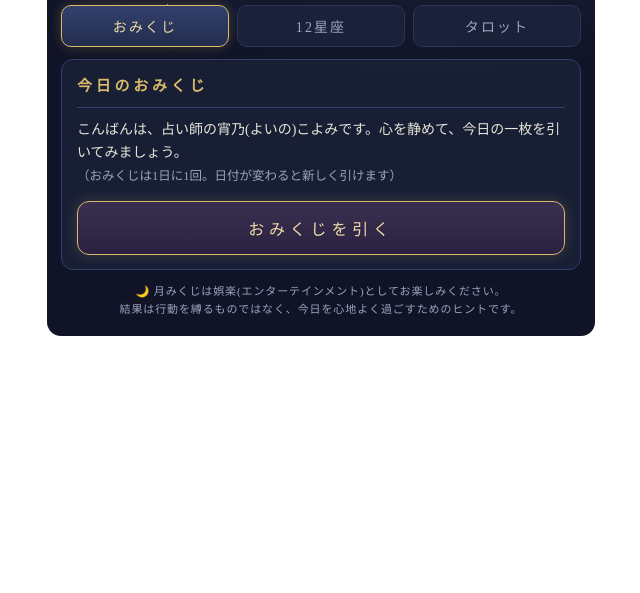
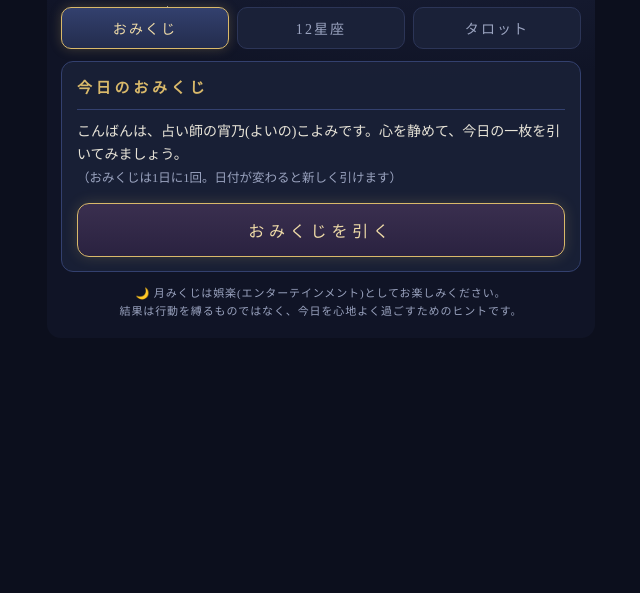
Before and after one commit to gryo1240/tsukimikuji, a plain HTML site: page index.html in a window 1280 px wide. Shown: the part 207-800 px from the top of the page, without its empty margins (319-959 px from the left). Drawn offline with Linux system fonts and the light colour scheme.

Commit message:
v0.3.1: ページ背景を夜色に統一(アプリ下の白い余白を解消)
Co-Authored-By: Claude Fable 5 <noreply@anthropic.com>

```diff
--- a/index.html
+++ b/index.html
@@ -5,7 +5,7 @@
 <meta name="viewport" content="width=device-width, initial-scale=1.0">
 <title>月みくじ 〜宵乃こよみの今日の占い〜</title>
 </head>
-<body>
+<body style="margin:0; padding:10px 0 24px; background:#0c0f1d;">
 <!-- ▼▼ ここから下をWordPressのカスタムHTMLブロックにそのまま貼れる構造 ▼▼ -->
 <div id="tsukimikuji">
 <style>
```
